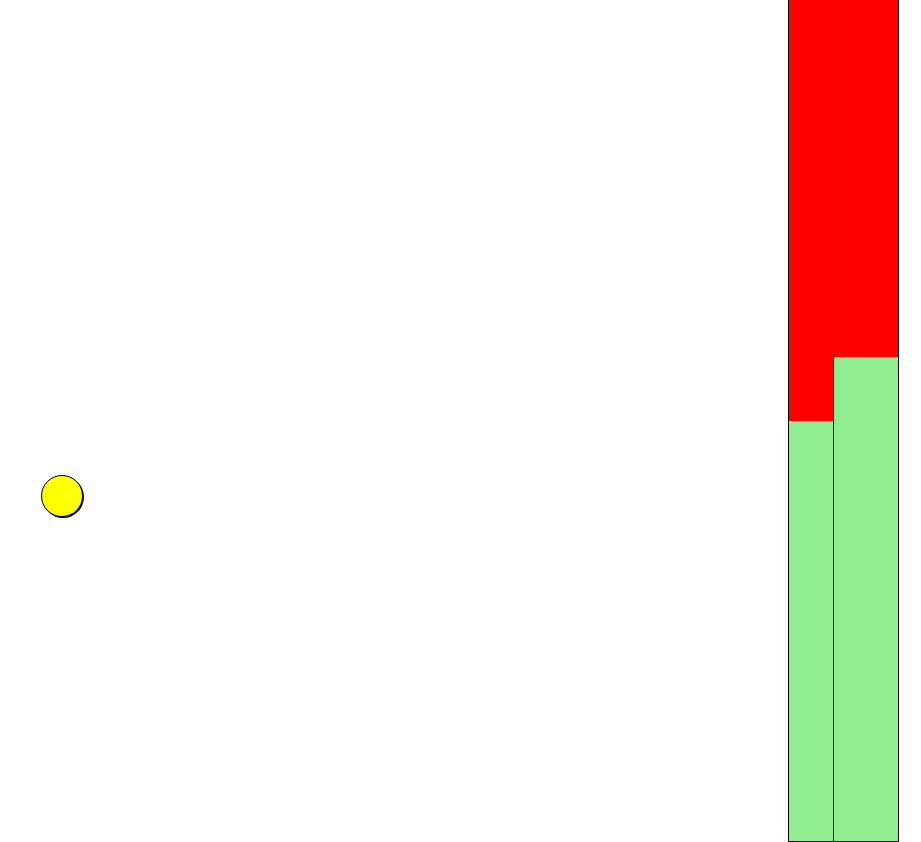
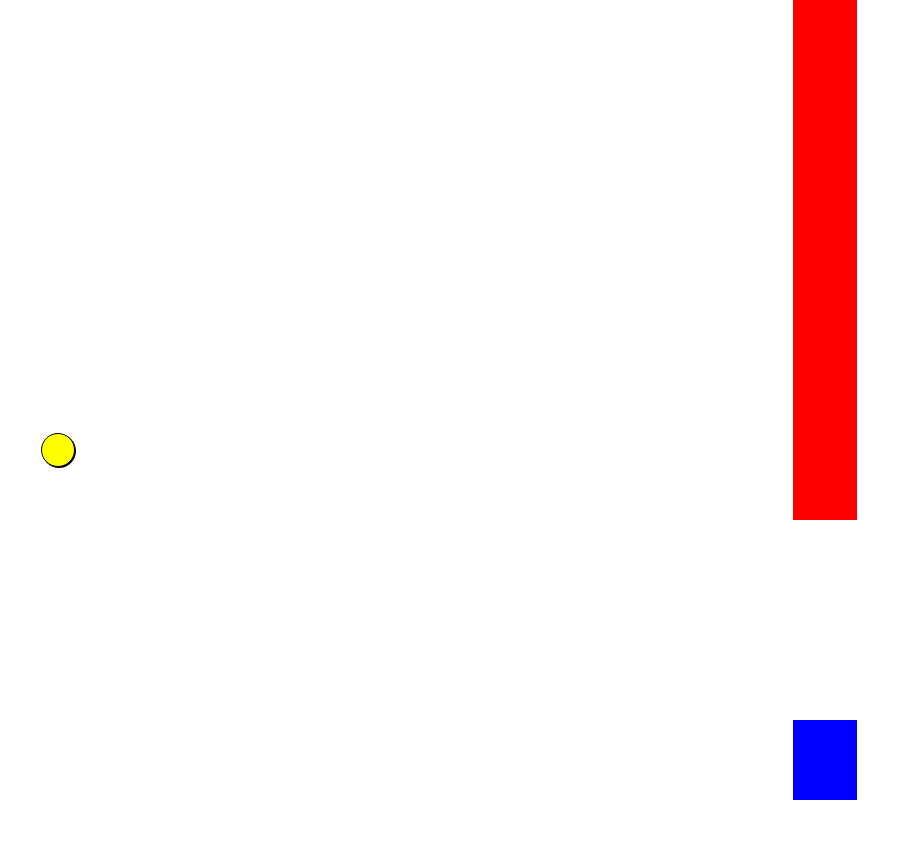
Before and after one commit to LakshmanaGottapu/Flappy-Bird, a website built with Vite: page index.html in a window 1280 px wide. Shown: the whole page, without its empty margins (359-1280 px from the left). After the commit the page ends 800 px from the top, so only its background shows below. Built offline with nearby package versions, Linux system fonts and the light colour scheme.

Commit message:
added bottom pipe div.

```diff
--- a/main.js
+++ b/main.js
@@ -3,7 +3,9 @@
 
 let lastRun=Number.NEGATIVE_INFINITY;
 let lastPipeCreated=null;
+let thetaLimit = 6000
 function run(time){
+  thetaLimit -= 0.1;
   if(lastPipeCreated === null){
     lastPipeCreated = time;
     createPipe();
@@ -12,7 +14,7 @@
   }
   const theta = time-lastPipeCreated;
   const delta = time-lastRun;
-  if(theta >= 3000){
+  if(theta >= thetaLimit){
     lastPipeCreated = time;
     createPipe();
   }
--- a/pipes.js
+++ b/pipes.js
@@ -1,11 +1,9 @@
-let PIPE_SPEED = 0.015;
-// const pipes = document.querySelectorAll('.pipe');
+let PIPE_SPEED = 0.0015;
+const HOLE_HEIGHT = 200;
 const app = document.getElementById('app');
 const pipes = [];
 export function updatePipe(delta){
-    // const pipe = document.createElement('div');
-    // pipe.classList.add('pipe');
-    // PIPE_SPEED += 0.0001
+    PIPE_SPEED += 0.0001
     pipes.forEach((pipe, index) => {
         if(getPipePosition(pipe)>window.innerWidth){
             app.removeChild(pipe);
@@ -18,18 +16,20 @@
     const pipe = document.createElement('div');
     pipe.classList.add('pipe');
     const topPipe = document.createElement('div');
-    // const bottomPipe = document.createElement('div');
+    const bottomPipe = document.createElement('div');
     topPipe.classList.add('top');
-    // bottomPipe.classList('bottom');
-    topPipe.style.setProperty('--hole-height', randomeHeight());
+    bottomPipe.classList.add('bottom');
+    const height = randomeHeight()
+    topPipe.style.setProperty('--hole-height', height);
+    bottomPipe.style.setProperty('--hole-height', window.innerHeight-height-HOLE_HEIGHT);
     pipe.appendChild(topPipe);
-    // bottomPipe.style.setProperty('--hole-height', randomeHeight());
+    pipe.appendChild(bottomPipe);
     app.appendChild(pipe);
     pipes.push(pipe);
 }
 function randomeHeight(){
-    const min = 0.3;
-    const max = 0.6;
+    const min = 0.1;
+    const max = 0.7;
     return (min+(max-min)*Math.random())*window.innerHeight;
 }
 function setPipePosition(pipe, position){
--- a/style.css
+++ b/style.css
@@ -5,8 +5,8 @@
 
 .ball{
   --ball-width: 400;
-  width: 5vh;
-  height: 5vh;
+  width: 4vh;
+  height: 4vh;
   border: 1px solid black;
   border-radius: 100%;
   background-color: yellow;
@@ -18,13 +18,13 @@
 
 .pipe{
   --pipe-right: 0;
-  height: 110vh;
+  height: 100vh;
   width: 5vw;
-  border: 1px solid black;
-  background-color: lightgreen;
   position: absolute;
-  top: -5vh;
   right: calc(var(--pipe-right)*1px);
+  display: flex;
+  flex-direction: column;
+  justify-content: space-between;
 }
 .top{
   --hole-height: 0;
@@ -36,4 +36,5 @@
   --hole-height: 0;
   bottom: 0;
   height: calc(var(--hole-height)*1px);
+  background-color: blue;
 }
```
